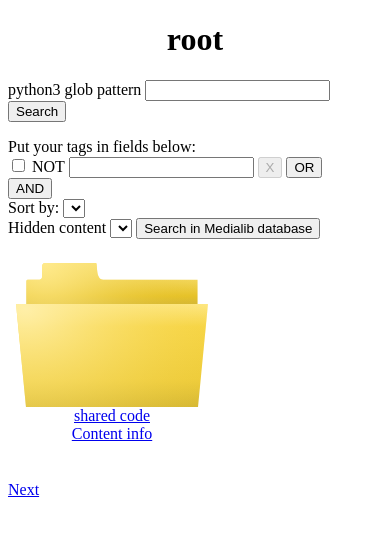
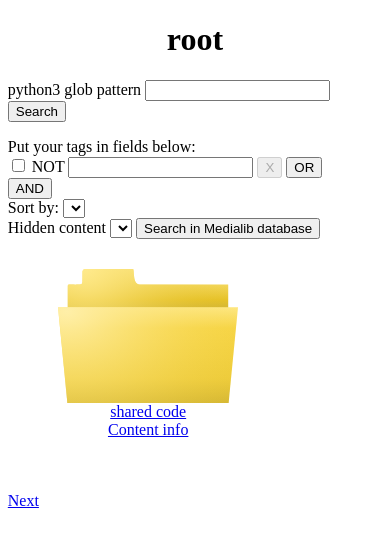
Before and after one commit to mfg637/MfGMediaServer, a Flask app: page / in a window 390 px wide. Shown: the top 547 px of the page. Run offline with Flask 2, Linux system fonts and the light colour scheme; the visitor is signed in with stand-in values (Sample User, id 1); lists and menus that the app fills with data are empty; parts of the project's set-up code (start-up, migrations or seed data) failed here and were passed over; some libraries are stand-ins or nearby versions.

Commit message:
change page layout to flexbox

```diff
--- /dev/null
+++ b/static/css/index.css
@@ -0,0 +1,68 @@
+script{
+    display:none;
+}
+h1{
+    text-align: center;
+}
+
+.itemsgrid{
+    display: flex;
+    flex-direction: row;
+    flex-wrap: wrap;
+    justify-content: space-around;
+}
+
+.item{
+    display: block;
+    width:192px;
+    max-width: 192px;
+    height: 210px;
+    max-height: 210px;
+    padding: 10px 0;
+}
+.item .icon-wrapper{
+    height: 144px;
+    max-height: 144px;
+}
+.item img{
+    display: block;
+    margin: 0 auto;
+}
+.item .icon .title-wrapper{
+    max-height: 58px;
+}
+.item .icon .title-wrapper, a.content-info-link{
+    display: block;
+    text-align: center;
+    width:192px;
+    max-width:192px;
+    overflow:hidden;
+}
+.item object{
+    pointer-events: none;
+}
+form{
+    margin-bottom: 1em;
+}
+.tag_fields{display: inline}
+
+@media screen and (max-width: 500px) {
+    body{
+        padding: 0;
+        margin: 2%;
+    }
+    .item{
+        margin: 1%;
+        width: 48%;
+        min-width: 144px;
+    }
+    .item img{
+        max-width: 100%;
+    }
+    .item .icon .title-wrapper, a.content-info-link{
+        width: auto;
+    }
+    .item .icon-wrapper{
+        height: auto;
+    }
+}
--- a/templates/index.html
+++ b/templates/index.html
@@ -6,45 +6,7 @@
     <meta name="filemeta_json" content="{{ filemeta }}" />
     <meta name="dirmeta_json" content="{{ dirmeta }}" />
     <title>{{ title }}</title>
-    <style>
-        script{
-            display:none;
-        }
-        h1{
-            text-align: center;
-        }
-        .item{
-            display: block;
-            float: left;
-            width:192px;
-            height: 210px;
-            padding: 4px;
-            margin: 4px;
-        }
-        .item .icon-wrapper{
-            height: 144px;
-        }
-        .item img{
-            display: block;
-            margin: 0 auto;
-        }
-        .item .icon .title-wrapper{
-            max-height: 58px;
-        }
-        .item .icon .title-wrapper, a.content-info-link{
-            display: block;
-            text-align: center;
-            width:192px;
-            overflow:hidden;
-        }
-        .item object{
-            pointer-events: none;
-        }
-        form{
-            margin-bottom: 1em;
-        }
-        .tag_fields{display: inline}
-    </style>
+    <link rel="stylesheet" href="{{ url_for('static', filename='css/index.css') }}">
 </head>
 <body>
     <h1>{{ title }}</h1>
```
